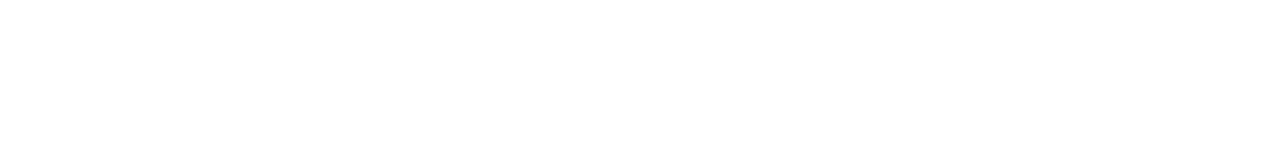
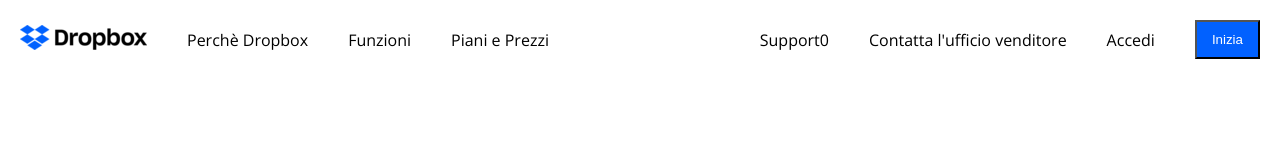
Before and after one commit to Rivio98/-htmlcss-dropbox, a plain HTML site: page index.html in a window 1280 px wide. Drawn offline with nearby package versions, Linux system fonts and the light colour scheme.

Commit message:
[UPD] Completed header

```diff
--- a/css/style.css
+++ b/css/style.css
@@ -0,0 +1,47 @@
+* {
+    margin: 0;
+    padding: 0;
+    box-sizing: border-box;
+}
+
+/* layout classes */
+.row {
+    display: flex;
+}
+
+.col-50 {
+    display: flex;
+    width: 50%;
+    justify-content: space-between;
+}
+
+/* styling classes */
+body {
+    font-family: "Open Sans", sans-serif;
+}
+
+.list-header {
+    display: flex;
+    list-style: none;
+    align-items: center;
+}
+
+.list-header li {
+    padding: 20px;
+}
+
+.cnt-right {
+    justify-content: right;
+}
+
+.btn {
+    padding: 10px 15px;
+}
+
+.bt-blue {
+    background-color: #0161FF;
+}
+
+.ft-white {
+    color: #fff;
+}
--- a/index.html
+++ b/index.html
@@ -4,12 +4,45 @@
 <head>
     <meta charset="UTF-8">
     <meta name="viewport" content="width=device-width, initial-scale=1.0">
-    <img src="" alt="">
-    <title>Document</title>
+    <link rel="preconnect" href="https://fonts.googleapis.com">
+    <link rel="preconnect" href="https://fonts.gstatic.com" crossorigin>
+    <link href="https://fonts.googleapis.com/css2?family=Open+Sans:ital,wght@0,300..800;1,300..800&display=swap"
+        rel="stylesheet">
+
+    <link rel="stylesheet" href="./css/style.css">
+    <title>Dropbox</title>
 </head>
 
 <body>
+    <header>
+        <div class="container">
+            <div class="row">
+                <div class="col-50">
+                    <ul class="list-header">
+                        <li><img src="./img/logo-small.png" alt=""></li>
+                        <li>Perchè Dropbox</li>
+                        <li>Funzioni</li>
+                        <li>Piani e Prezzi</li>
+                    </ul>
+                </div>
+                <div class="col-50 cnt-right">
+                    <ul class="list-header">
+                        <li>Support0</li>
+                        <li>Contatta l'ufficio venditore</li>
+                        <li>Accedi</li>
+                        <li><button class="btn bt-blue ft-white">Inizia</button></li>
+                    </ul>
 
+                </div>
+            </div>
+        </div>
+    </header>
+    <main>
+
+    </main>
+    <footer>
+
+    </footer>
 </body>
 
 </html>
```
